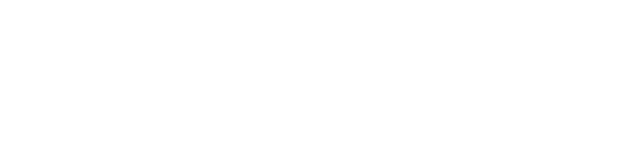
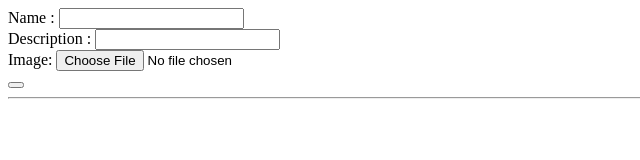
Before and after one commit to officerkiruha/NodeJSPRSummer, a website: page Public/Projects.html in a window 1280 px wide. Shown: the whole page, without its empty margins (0-640 px from the left). Drawn offline with Linux system fonts and the light colour scheme.

Commit message:
make the beginnig  of grid in html for the custumer

```diff
--- a/Public/Projects.html
+++ b/Public/Projects.html
@@ -6,7 +6,19 @@
     <title>Document</title>
 </head>
 <body>
-
+    <input id = "id" type="hidden">
+    <label for = "name"> Name : </label>
+    <input id = "name">
+    <br>
+    <label for="description"> Description : </label>
+    <input id="price">
+    <br>
+    <label for="myProject"> Image: </label>
+    <input id="myProject" type="file">
+    <br>
+    <button onclick="AddOrEdit()"></button>
+    <hr>
+    <div id="main"></div>
 
 
 
```
